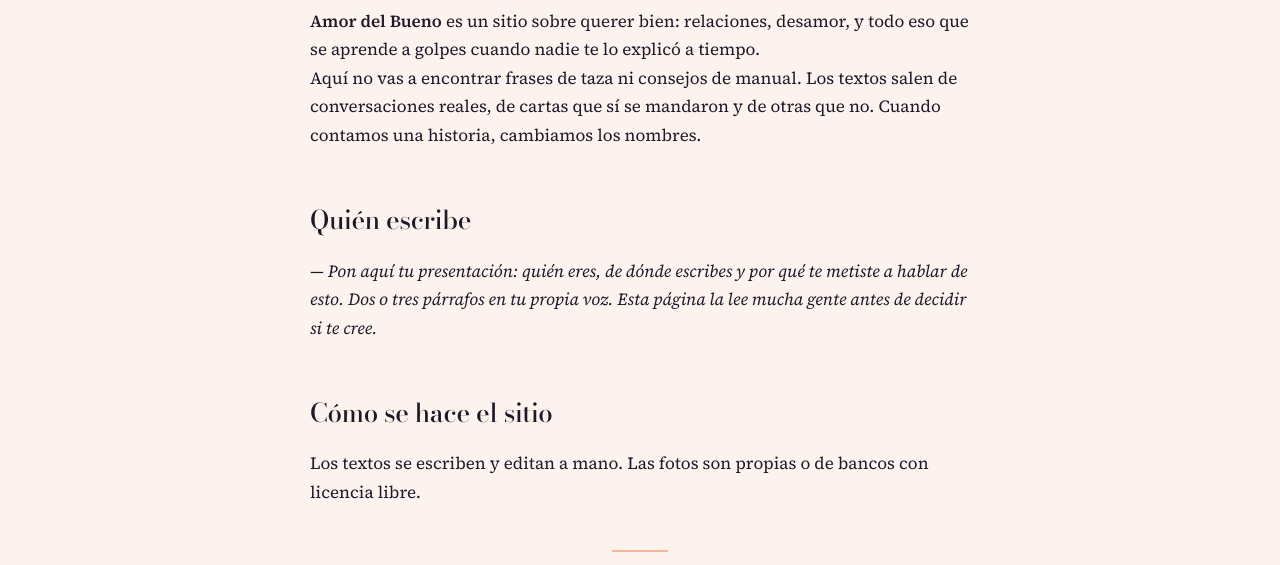
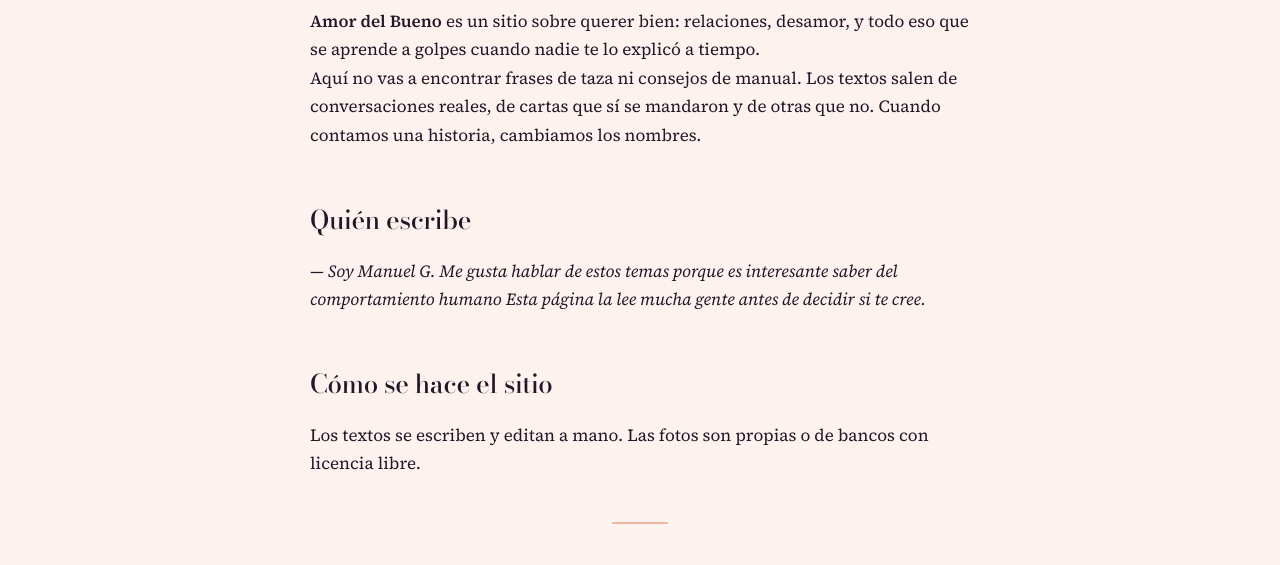
Before and after one commit to shareboy87-wq/elamordelbueno, an Astro site: page /acerca in a window 1280 px wide. Shown: the part 228-793 px from the top of the page. Built offline with nearby package versions, Linux system fonts and the light colour scheme; Astro itself is replaced by a stand-in of ours.

Commit message:
Update acerca.astro

```diff
--- a/src/pages/acerca.astro
+++ b/src/pages/acerca.astro
@@ -19,8 +19,7 @@ import { SITIO } from '../consts';
         </p>
         <h2>Quién escribe</h2>
         <p>
-          <em>— Pon aquí tu presentación: quién eres, de dónde escribes y por qué te
-          metiste a hablar de esto. Dos o tres párrafos en tu propia voz.
+          <em>— Soy Manuel G. Me gusta hablar de estos temas porque es interesante saber del comportamiento humano
           Esta página la lee mucha gente antes de decidir si te cree.</em>
         </p>
         <h2>Cómo se hace el sitio</h2>
```
